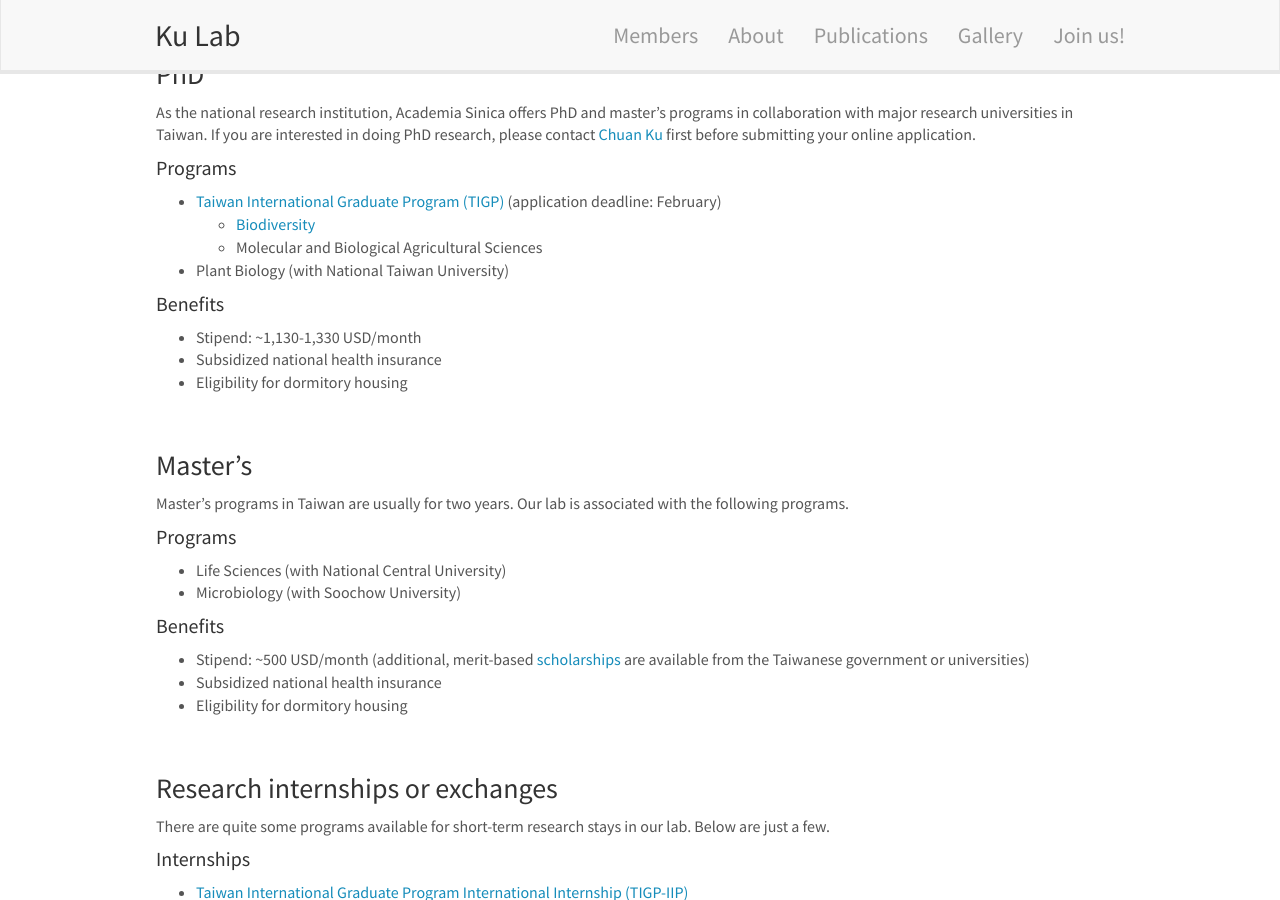
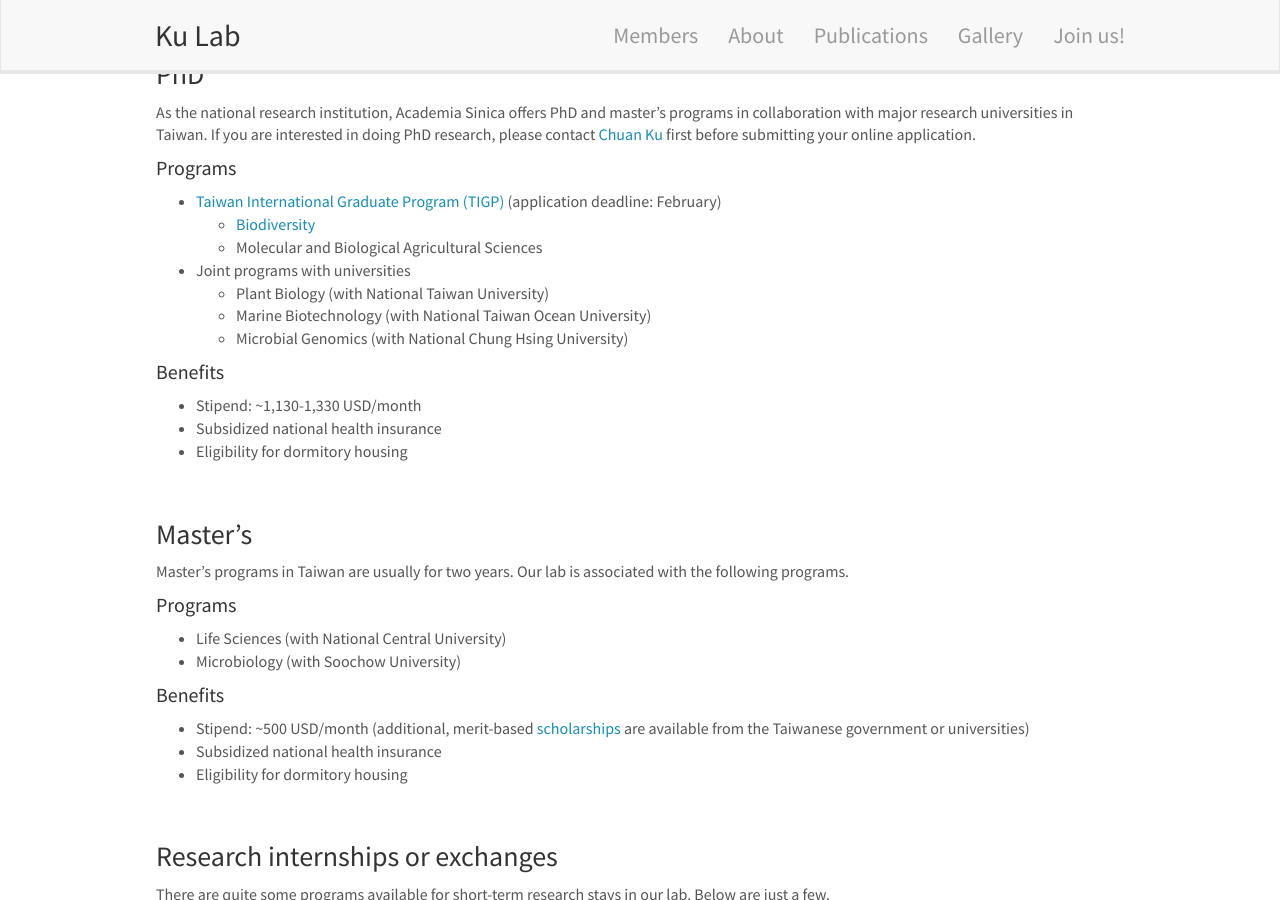
Before and after one commit to tzutongkao/Kao_Lab, a Jekyll site: the page built from _pages/openings.md, in a window 1280 px wide and 900 px high, scrolled down 1035 px. Built offline with Jekyll 4.4.1, drawn with Linux system fonts in a browser that asks for light colours; nearby versions of some CDN libraries.

Commit message:
Update openings.md

```diff
--- a/_pages/openings.md
+++ b/_pages/openings.md
@@ -53,7 +53,11 @@
 * [Taiwan International Graduate Program (TIGP)](http://tigp.sinica.edu.tw/) (application deadline: February)
   * [Biodiversity](http://tigp-biodiv.biodiv.tw/)
   * Molecular and Biological Agricultural Sciences
-* Plant Biology (with National Taiwan University)
+* Joint programs with universities
+  * Plant Biology (with National Taiwan University)
+  * Marine Biotechnology (with National Taiwan Ocean University)
+  * Microbial Genomics (with National Chung Hsing University)
+
 
 #### Benefits
 * Stipend: ~1,130-1,330 USD/month
```
